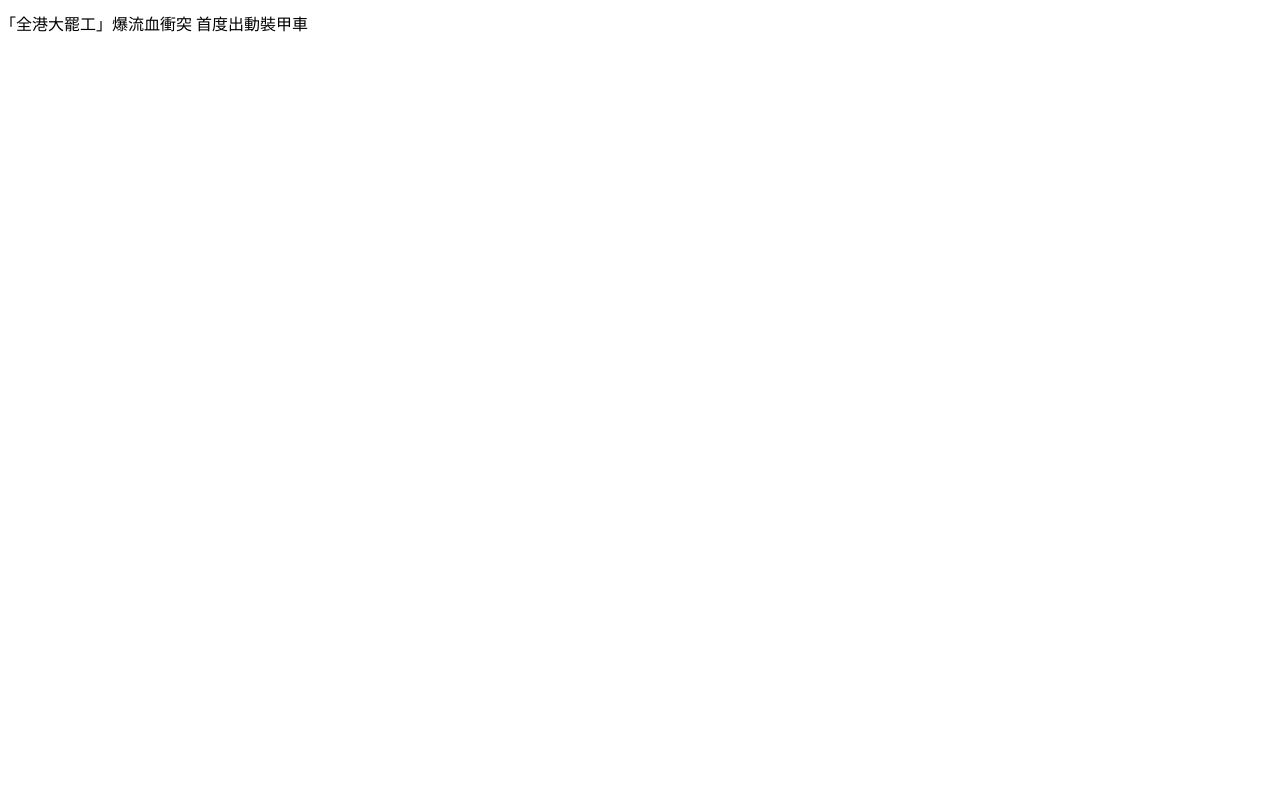
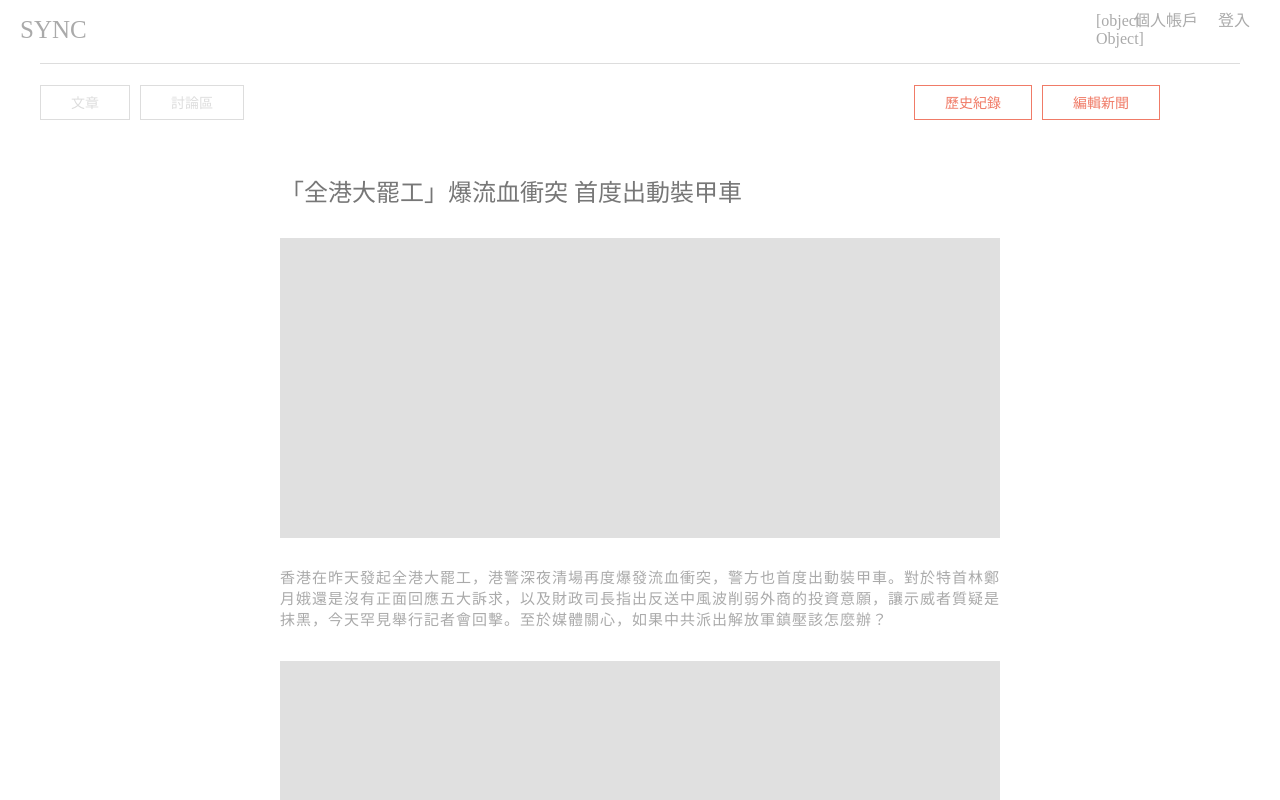
Before and after one commit to NCTU-SYNC/sync, a Next.js app: page /post/1 in a window 1280 px wide. Shown: the top 800 px of the page. Built offline with nearby package versions, Linux system fonts and the light colour scheme.

Commit message:
add full-news-view page

```diff
--- a/pages/post/[pid].tsx
+++ b/pages/post/[pid].tsx
@@ -1,18 +1,76 @@
 import React from 'react';
 import { useRouter } from 'next/router';
+import styled from 'styled-components';
+
+import Navbar from '~/modules/common/dumb/Navbar';
+import Footer from '~/modules/common/dumb/Footer';
+import Button from '~/modules/common/component/Button';
+import PostContent from '~/modules/post/component/PostContent';
 
 import fake from '~/fake/posts';
+
+const Main = styled.main`
+  display: flex;
+  padding: 20px 40px;
+`;
+
+const ToolBar = styled.div`
+  display: flex;
+  justify-content: space-between;
+  width: calc(100% - 80px);
+`;
+
+const Content = styled.div`
+  flex: 1;
+  width: 100%;
+`;
+
+const ButtonGroup = styled.div``;
+
+const StyledGreyButton = styled(Button)`
+  font-weight: 500;
+  font-size: 14px;
+  background-color: ${props => props.theme.justWhite};;
+  color: ${props => props.theme.textLight};
+  border: 1px solid ${props => props.theme.textLight};
+  margin-right: 10px;
+`;
+
+const StyledButton = styled(Button)`
+  font-weight: 500;
+  font-size: 14px;
+  background-color: ${props => props.theme.justWhite};;
+  color: ${props => props.theme.primary};
+  border: 1px solid ${props => props.theme.primary};
+  margin-left: 10px;
+`;
 
 const Post = () => {
   const router = useRouter();
   const { pid } = router.query;
   const post = fake[parseInt(pid as string)];
 
-  if(post){
-    return <p>{post.title}</p>;
-  }
-
-  return null;
+  return (
+    <>
+      <Navbar/>
+      <Main>
+        <Content>
+          <ToolBar>
+            <ButtonGroup>
+              <StyledGreyButton size={35} outline>文章</StyledGreyButton>
+              <StyledGreyButton size={35} outline>討論區</StyledGreyButton>
+            </ButtonGroup>
+            <ButtonGroup>
+              <StyledButton size={35} outline>歷史紀錄</StyledButton>
+              <StyledButton size={35} outline>編輯新聞</StyledButton>
+            </ButtonGroup>
+          </ToolBar>
+          <PostContent post={post}/>
+        </Content>
+      </Main>
+      <Footer/>
+    </>
+  );
 };
 
 export default Post;
--- a/src/constants/themes/default.ts
+++ b/src/constants/themes/default.ts
@@ -9,7 +9,7 @@ export default {
     textLightMedium: '#aaa',
     textLightMore: '#eee',
 
-    imageBg: 'rgb(245,246,252)',
+    imageBg: '#E0E0E0',
   },
   desktop: {},
   mobile: {}
--- /dev/null
+++ b/src/modules/post/component/PostContent.tsx
@@ -0,0 +1,57 @@
+import React from 'react';
+import styled from 'styled-components';
+
+import { IPost } from '../interface/IPost';
+
+interface IProps {
+  className?: string;
+  post: IPost;
+}
+
+const Main = styled.div`
+  width: 100%;
+`;
+
+const Body = styled.div`
+  width: 60%;
+  margin: 60px auto;
+`;
+
+const Title = styled.div`
+  color: ${props => props.theme.textDark};
+  font-size: 24px;
+  margin-bottom: 30px;
+`;
+
+const Img = styled.div`
+  width: 100%;
+  height: 300px;
+  margin: 5px 0;
+  background-color: ${props => props.theme.imageBg};
+`;
+
+const Excerpt = styled.div`
+  color: ${props => props.theme.textLightMedium};
+  font-size: 15px;
+  margin: 30px 0;
+  line-height: 1.4;
+  letter-spacing: 1px;
+`;
+
+const PostContent = ({ post, className }: IProps) => (
+  <Main className={className}>
+    <Body>
+      {
+        post &&
+        <>
+          <Title>{post.title}</Title>
+          <Img/>
+          <Excerpt>{post.excerpt}</Excerpt>
+          <Img/>
+        </>
+      }
+    </Body>
+  </Main>
+);
+
+export default PostContent;
```
